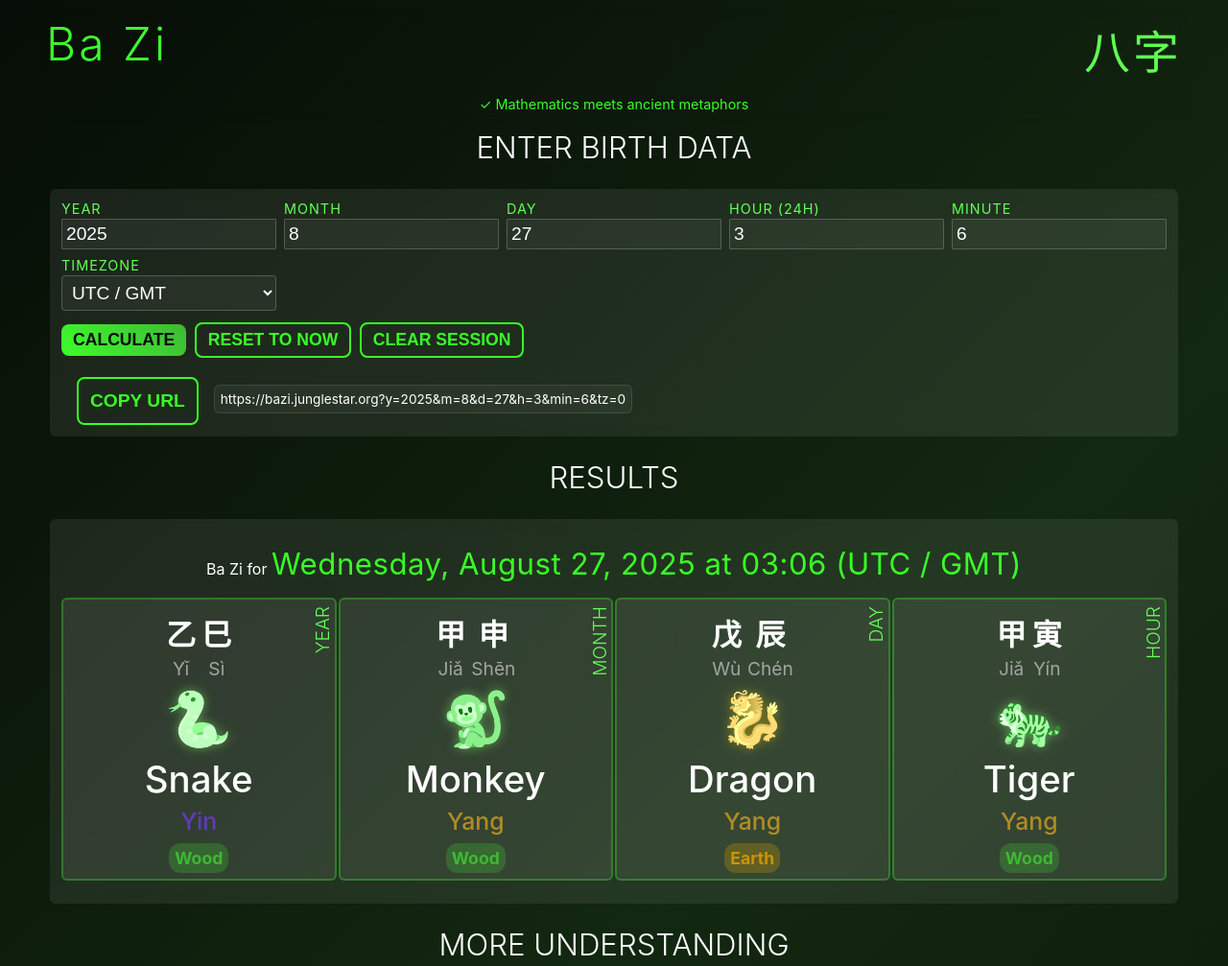
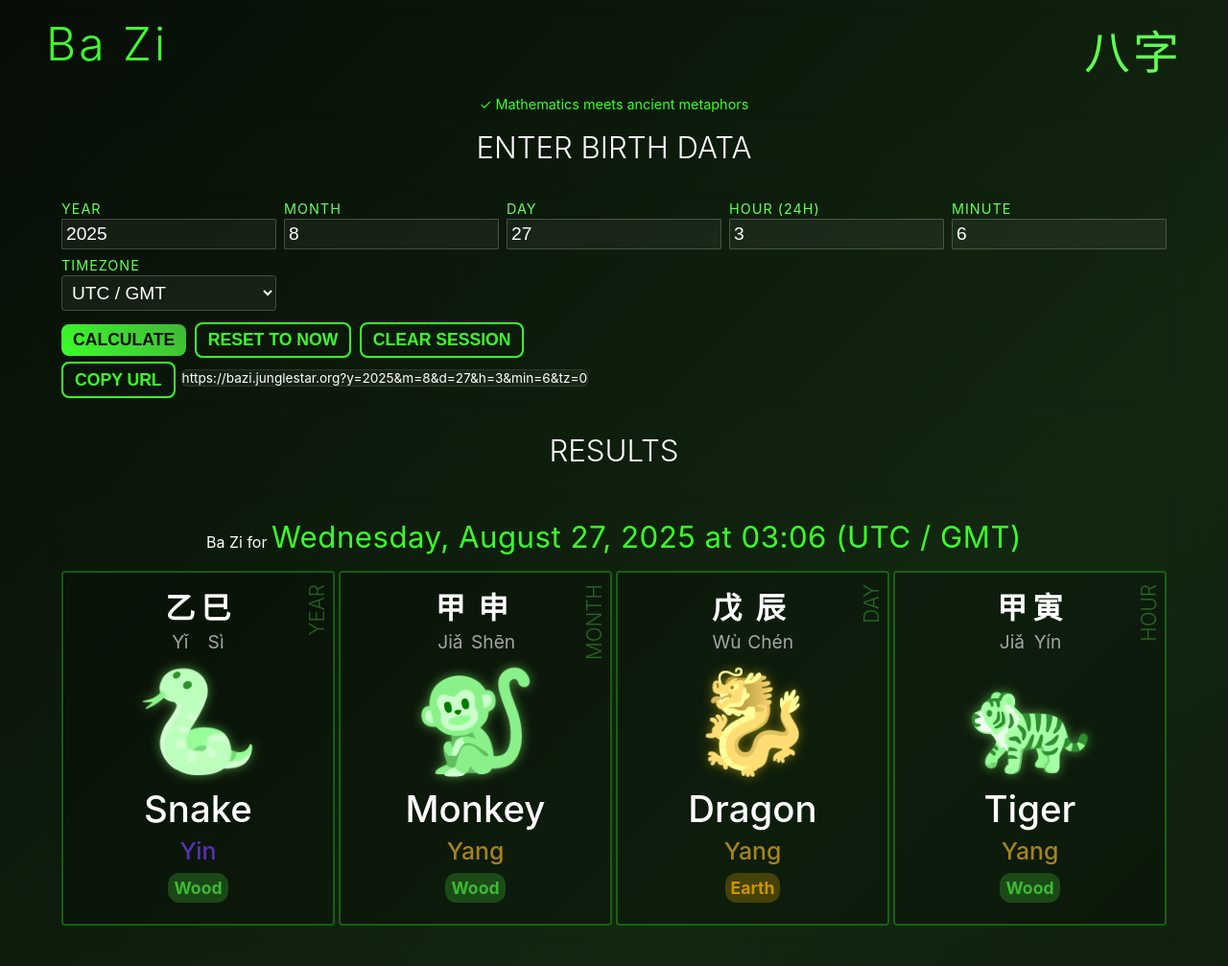
Before and after one commit to junglesta/BAZI, a plain HTML site: page index.html in a window 1280 px wide. Shown: the top 1007 px of the page at 96% size. Drawn offline with Linux system fonts and the light colour scheme.

Commit message:
Update index.html

```diff
--- a/index.html
+++ b/index.html
@@ -85,7 +85,7 @@
                 --bg-light: oklch(0.18 0.03 142); /* light green-black */
                 --bg-surface: oklch(1 0 0 / 0.05); /* white with opacity */
                 --bg-surface-hover: oklch(
-                    1 0 0 / 0.08
+                    0 0 0 / 0.25
                 ); /* white with opacity */
 
                 /* Text Colors in OKLCH */
@@ -108,22 +108,22 @@
                 --element-bg-water: oklch(0.6 0.18 237 / 0.3);
 
                 /* Spacing */
-                --spacing-xs: 0.25dvh;
-                --spacing-sm: 0.5dvh;
-                --spacing-md: 0.75dvh;
-                --spacing-base: 1dvh;
-                --spacing-lg: 1.5dvh;
-                --spacing-xl: 2dvh;
-                --spacing-2xl: 3dvh;
-                --spacing-3xl: 5dvh;
+                --spacing-xs: 0.25svh;
+                --spacing-sm: 0.5svh;
+                --spacing-md: 0.75svh;
+                --spacing-base: 1svh;
+                --spacing-lg: 1.5svh;
+                --spacing-xl: 2svh;
+                --spacing-2xl: 3svh;
+                --spacing-3xl: 5svh;
                 --spacing-section: 8dvw;
 
                 /* Border Radius */
-                --radius-xs: 0.175dvh;
-                --radius-sm: 0.5dvh;
-                --radius-md: 0.75dvh;
-                --radius-base: 1dvh;
-                --radius-lg: 1.5dvh;
+                --radius-xs: 0.175svh;
+                --radius-sm: 0.5svh;
+                --radius-md: 0.75svh;
+                --radius-base: 1svh;
+                --radius-lg: 1.5svh;
 
                 /* Typography */
                 --font-family:
@@ -149,8 +149,8 @@
                 --border-green: 1px solid oklch(0.87 0.28 142 / 0.3);
 
                 /* Effects */
-                --blur-amount: 0.75dvh;
-                --shadow-glow: 0 0 0.65dvh;
+                --blur-amount: 0.75svh;
+                --shadow-glow: 0 0 0.65svh;
             }
 
             /* Reset & Base */
@@ -258,7 +258,7 @@
             /* Sections */
             .section-card {
                 backdrop-filter: blur(var(--blur-amount));
-                background: var(--bg-surface-hover);
+                /* background: var(--bg-surface-hover); */
                 border-radius: var(--radius-md);
                 padding-block: var(--spacing-lg);
                 padding-inline: var(--spacing-lg);
@@ -334,7 +334,7 @@
             /* URL Display */
             .url-display {
                 margin-block: var(--spacing-lg);
-                padding: var(--spacing-md);
+                /* padding: var(--spacing-md); */
                 background: var(--bg-surface);
                 border-radius: var(--radius-md);
                 font-size: var(--font-size-xs);
@@ -348,11 +348,10 @@
             .button_copy {
                 cursor: pointer;
                 display: block;
-                margin-inline: var(--spacing-xl);
-                /* color: var(--color-primary); */
-                font-size: var(--font-size-lg);
+                /* font-size: var(--font-size-lg); */
                 vertical-align: middle;
                 transition: transform var(--transition-fast);
+                margin-right: var(--spacing-md);
             }
 
             .url-text {
@@ -418,14 +417,14 @@
             .pillars-container {
                 display: grid;
                 grid-template-columns: repeat(auto-fit, minmax(180px, 1fr));
-                gap: var(--spacing-xs);
+                gap: var(--spacing-sm);
                 margin-top: var(--spacing-lg);
                 margin-bottom: var(--spacing-lg);
             }
 
             .pillar {
                 background: var(--bg-surface-hover);
-                border-radius: var(--radius-md);
+                border-radius: var(--radius-sm);
                 padding: var(--spacing-md);
                 text-align: center;
                 border: 2px solid oklch(0.87 0.28 142 / 0.3);
@@ -433,10 +432,11 @@
             }
 
             .pillar-title {
-                font-size: var(--font-size-lg);
+                font-size: var(--font-size-xl);
                 color: var(--color-primary-light);
                 margin-bottom: var(--spacing-md);
                 font-weight: 300;
+                opacity: 0.335;
             }
 
             .stem-branch {
@@ -465,6 +465,7 @@
                 border-radius: var(--radius-lg);
                 font-size: var(--font-size-md);
                 margin-top: var(--spacing-md);
+                margin-bottom: var(--spacing-xl);
                 font-weight: bold;
             }
 
@@ -495,7 +496,7 @@
 
             /* Animal Emojis */
             .animal-emoji {
-                font-size: 3.5rem;
+                font-size: 6.5rem;
                 margin: var(--spacing-md) 0;
             }
 
@@ -586,7 +587,7 @@
                 background: oklch(0.87 0.28 142 / 0.2);
                 color: var(--color-primary);
                 border: var(--border-primary);
-                padding: 0.65dvh var(--spacing-md);
+                padding: 0.65svh var(--spacing-md);
                 margin: 5px;
                 font-size: var(--font-size-sm);
             }
@@ -631,10 +632,10 @@
             }
 
             .pad_top {
-                padding-top: 2dvh;
+                padding-top: 2svh;
             }
             .pad_bottom {
-                padding-bottom: 2dvh;
+                padding-bottom: 2svh;
             }
 
             .flex_rows {
@@ -677,7 +678,7 @@
                 button {
                     width: 100%;
                     margin-left: 0 !important;
-                    margin-top: var(--spacing-md) !important;
+                    /*margin-top: var(--spacing-md) !important;*/
                 }
             }
 
@@ -688,15 +689,15 @@
 
                 .pillars-container {
                     grid-template-columns: repeat(2, 1fr);
-                    gap: 0.65dvh;
+                    gap: 0.65svh;
                 }
 
                 .pillar {
-                    padding: 0.85dvh 0.65dvh;
+                    padding: 0.85svh 0.65svh;
                 }
 
                 .pillar-title {
-                    font-size: var(--font-size-base);
+                    font-size: var(--font-size-xl);
                 }
 
                 .chinese-char {
@@ -704,7 +705,7 @@
                 }
 
                 .animal-emoji {
-                    font-size: 2rem;
+                    font-size: 5rem;
                 }
 
                 .pinyin {
@@ -723,6 +724,7 @@
 
                 .url-display {
                     font-size: var(--spacing-md) !important;
+                    padding-left: var(--spacing-md);
                 }
             }
 
@@ -746,16 +748,12 @@
             .vert {
                 position: absolute;
                 z-index: 3;
-                right: 0.0125rem;
-                top: 1.25rem;
+                right: 0.25rem;
+                top: 0.75rem;
                 transform: rotate(180deg);
                 transform-origin: top top;
                 writing-mode: vertical-rl;
                 font-weight: 300;
-            }
-
-            .pillar .vert {
-                top: 0.45rem;
             }
 
             .relative {
@@ -1002,7 +1000,7 @@
                             CLEAR SESSION
                         </button>
 
-                        <div class="pad_top flex_rows">
+                        <div class="flex_rows">
                             <button
                                 type="button"
                                 onclick="copyLink()"
```
